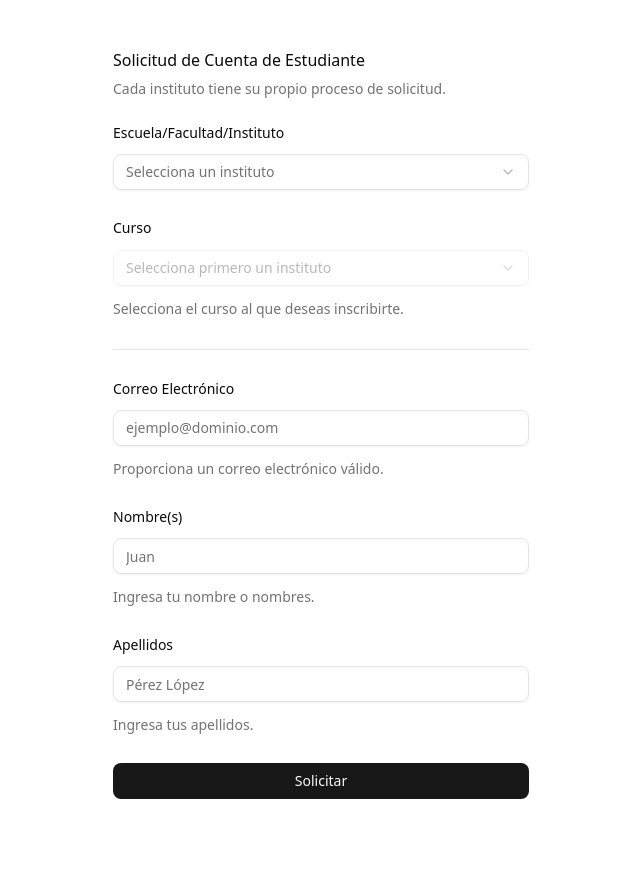
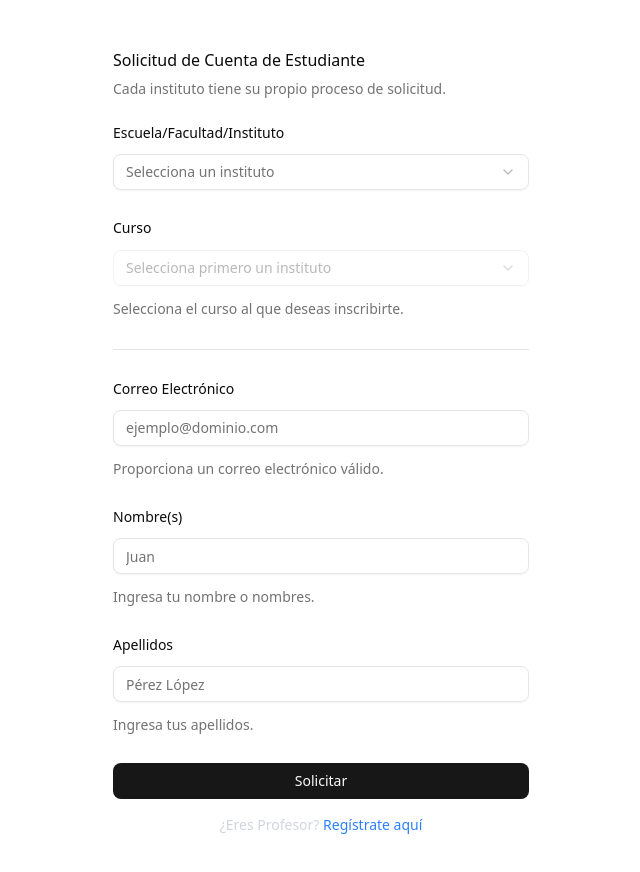
Before and after one commit to CarlosGunter/macti-frontend, a Next.js app: page /registro in a window 1280 px wide. Shown: the top 872 px of the page, without its empty margins (319-959 px from the left). Before the commit the page ends 847 px from the top, so only its background shows below. Built offline with nearby package versions, Linux system fonts and the light colour scheme; a web font is replaced by a local one.

Commit message:
feat: se agregó un mensaje con un enlace para que los profesores se registren.

```diff
--- a/src/app/registro/page.tsx
+++ b/src/app/registro/page.tsx
@@ -11,10 +11,16 @@ export default async function RegistroPage({ searchParams }: RegistroPageProps)
   const { institute } = await searchParams;
 
   return (
-    <div className="w-full max-w-md mx-auto py-10 px-4">
+    <div className="w-full max-w-md mx-auto py-10 px-4 grid gap-4">
       <QueryContextProvider>
         <AccountRequestForm institute={institute} />
       </QueryContextProvider>
+      <p className="text-gray-300 font-medium text-center text-sm">
+        ¿Eres Profesor?{" "}
+        <a href="/registro/profesor" className="text-blue-500 hover:underline">
+          Regístrate aquí
+        </a>
+      </p>
     </div>
   );
 }
```
